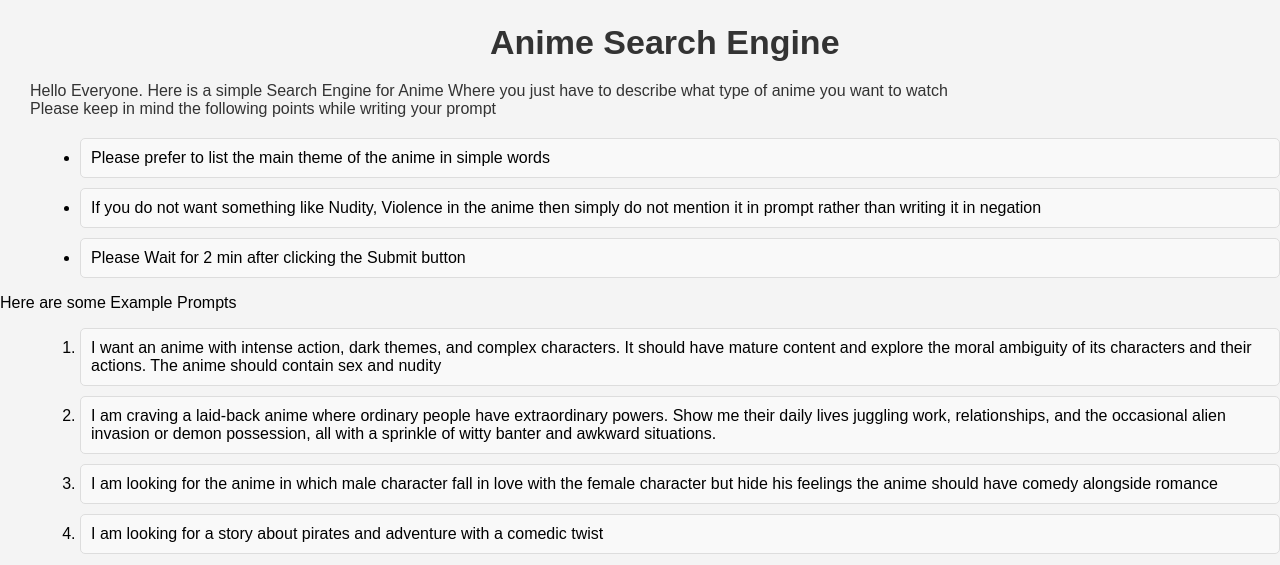
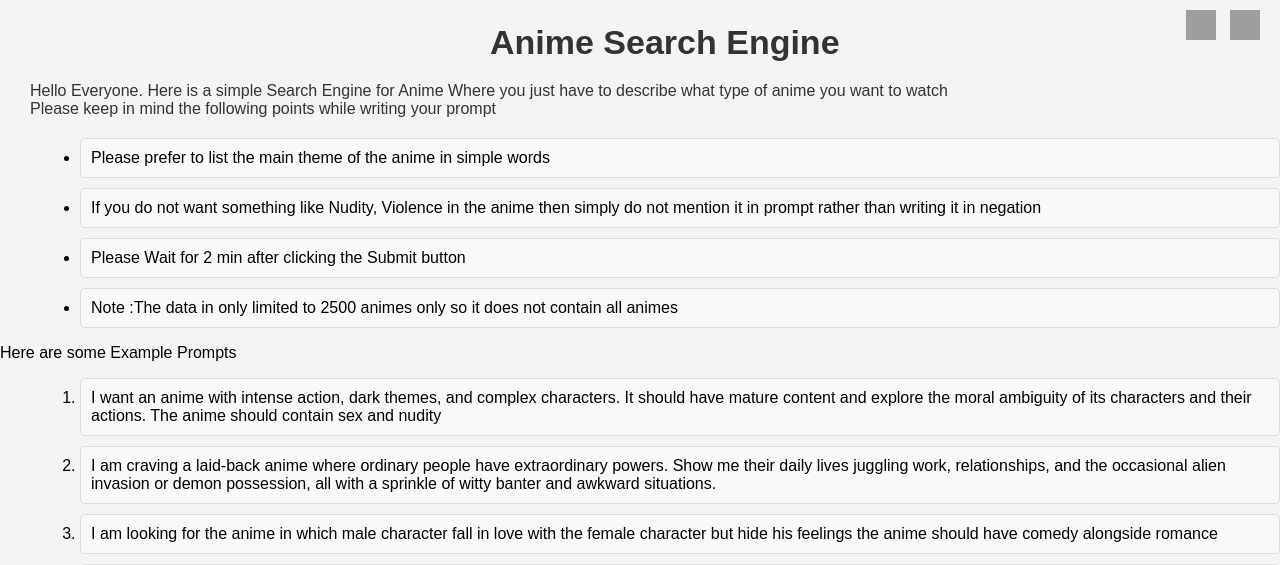
Before and after one commit to Mahmad090/anime-search-engine, a Flask app: page / in a window 1280 px wide. Shown: the top 565 px of the page. Run offline with Flask 2, Linux system fonts and the light colour scheme; some libraries are stand-ins or nearby versions; grey boxes are pictures that could not be loaded.

Commit message:
Update index.html

```diff
--- a/templates/index.html
+++ b/templates/index.html
@@ -147,16 +147,34 @@ a {
             color: #333;
             font-weight: bold;
         }
+         #social-icons {
+        position: absolute;
+        top: 10px;
+        right: 20px;
+    }
+
+    #social-icons a {
+        margin-left: 10px;
+    }
     </style>
 </head>
 <body>
 
     <h1>Anime Search Engine</h1>
+    <div id="social-icons">
+        <a href="https://www.kaggle.com/itsnobita" target="_blank">
+            <img src="https://www.vectorlogo.zone/logos/kaggle/kaggle-icon.svg" alt="Kaggle" width="30" height="30">
+        </a>
+        <a href="https://www.linkedin.com/in/muhammad-ahmad-698137263/" target="_blank">
+            <img src="https://img.icons8.com/?size=48&id=13930&format=png" alt="LinkedIn" width="30" height="30">
+        </a>
+    </div>
     <p>Hello Everyone. Here is a simple Search Engine for Anime Where you just have to describe what type of anime you want to watch <br>Please keep in mind the following points while writing your prompt
     <ul>
         <li id="simple">Please prefer to list the main theme of the anime in simple words</li>
         <li id="simple">If you do not want something like Nudity, Violence in the anime then simply do not mention it in prompt rather than writing it in negation</li>
         <li id="simple">Please Wait for 2 min after clicking the Submit button</li>
+        <li id="simple">Note :The data in only limited to 2500 animes only so it does not contain all animes</li>
     </ul>
     Here are some Example Prompts
     <ol>
@@ -242,7 +260,7 @@ liElements.forEach(function(li) {
 
                 animeList.forEach(function(anime) {
                     var $animeListItem = $('<li>');
-                    var $animeLink = $('<a>').attr('href', anime.Link).text(anime.Name);
+                    var $animeLink = $('<a>').attr('href', anime.Link).attr('target', '_blank').text(anime.Name);
                     $animeListItem.append($animeLink);
                     $animeList.append($animeListItem);
                 });
```
